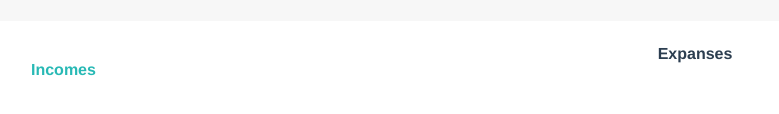
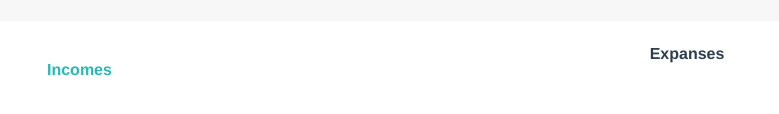
Before and after one commit to YaakovSahale/typeScript_budget, a website built with Vite: page index.html in a window 1280 px wide. Shown: the part 330-444 px from the top of the page, 177-956 px from the left. Built offline with nearby package versions, Linux system fonts and the light colour scheme; files whose address does not match are found by name; a web font is replaced by a local one.

Commit message:
body padding

```diff
--- a/src/view/Body/Body.css
+++ b/src/view/Body/Body.css
@@ -1,5 +1,5 @@
 .body {
   display: flex;
   margin-top: 1.5rem;
-  padding: 0 12rem;
+  padding: 0 13rem;
 }
```
